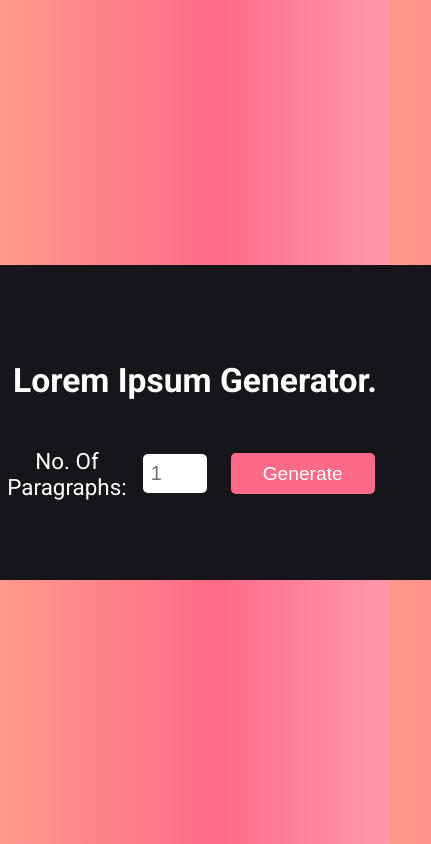
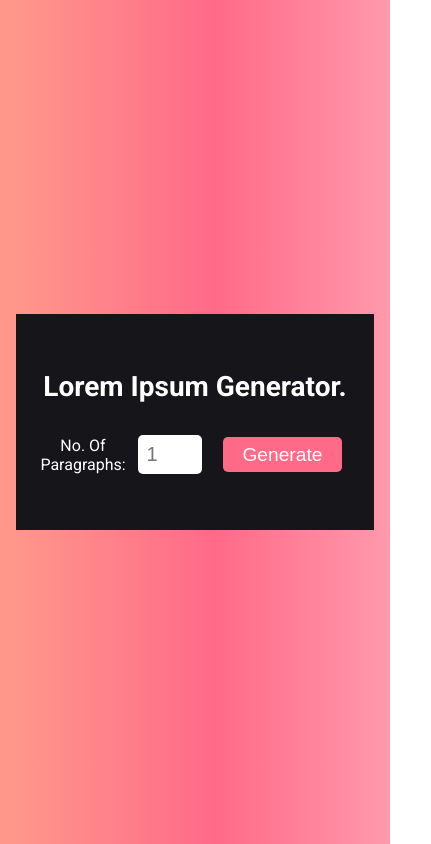
Before and after one commit to dev-ggaurav/lorem-ipsum-generator, a plain HTML site: page index.html in a window 390 px wide. Shown: the whole page, 431 px wide, since content can reach past the window. Drawn offline with Linux system fonts and the light colour scheme.

Commit message:
styles changes for responsive design

```diff
--- a/styles.css
+++ b/styles.css
@@ -22,7 +22,7 @@ body{
 .main{
     max-width: 1000px;
     padding: 3rem;
-    margin: 3rem 0;
+    margin: 3rem;
     text-align: center;
     background-color: #16161a;
     color: #ffffff;
@@ -67,6 +67,45 @@ input {
 }
 
 .result{
-    margin: 2.5rem 0;
+    margin: 2rem 0;
     font-size: 1.25rem;
 }
+
+
+@media only screen and (max-width: 500px) {
+    .main-title{
+        font-size: 1.75rem;
+        margin: 2rem 0;
+    }
+
+    .main{
+        padding: 1.5rem;
+        margin: 1.5rem;
+        text-align: center;
+    }
+
+    .result{
+        font-size: 1rem;
+    }
+
+    input {
+        margin: 0 0.8rem;
+    }
+
+    label{
+        font-size: 1rem;
+    }
+
+    .submit{
+        padding: 0.4rem 1.2rem;
+        margin: 0 0.5rem;
+        border: none;
+        background: #FF6A88;
+        color: #ffffff;
+        border-radius: 5px;
+        font-size: 1.2rem;
+        cursor: pointer;
+    }
+
+
+  }
```
